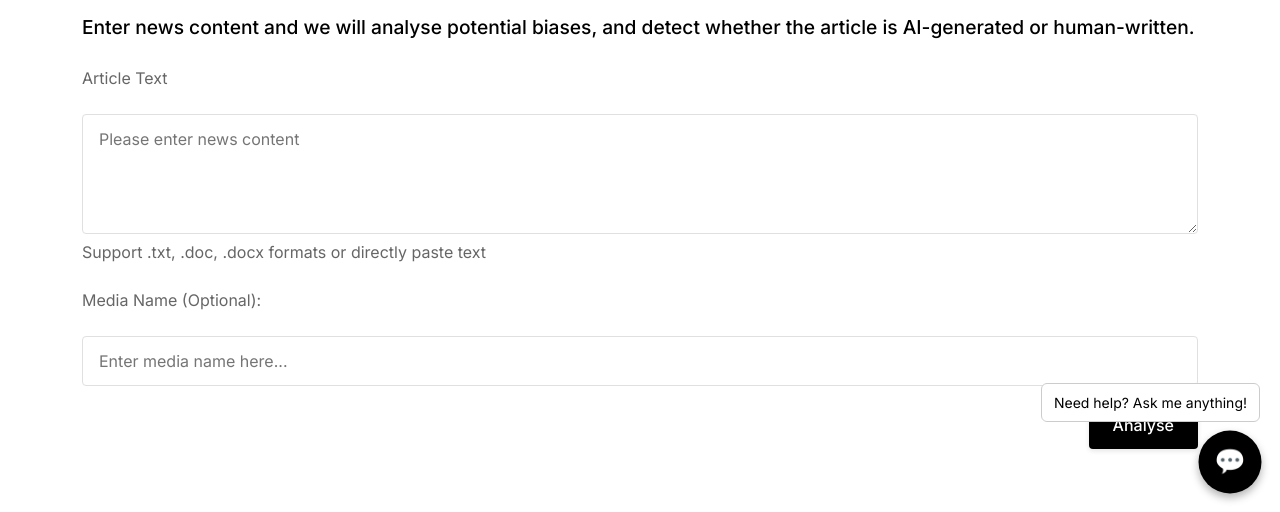
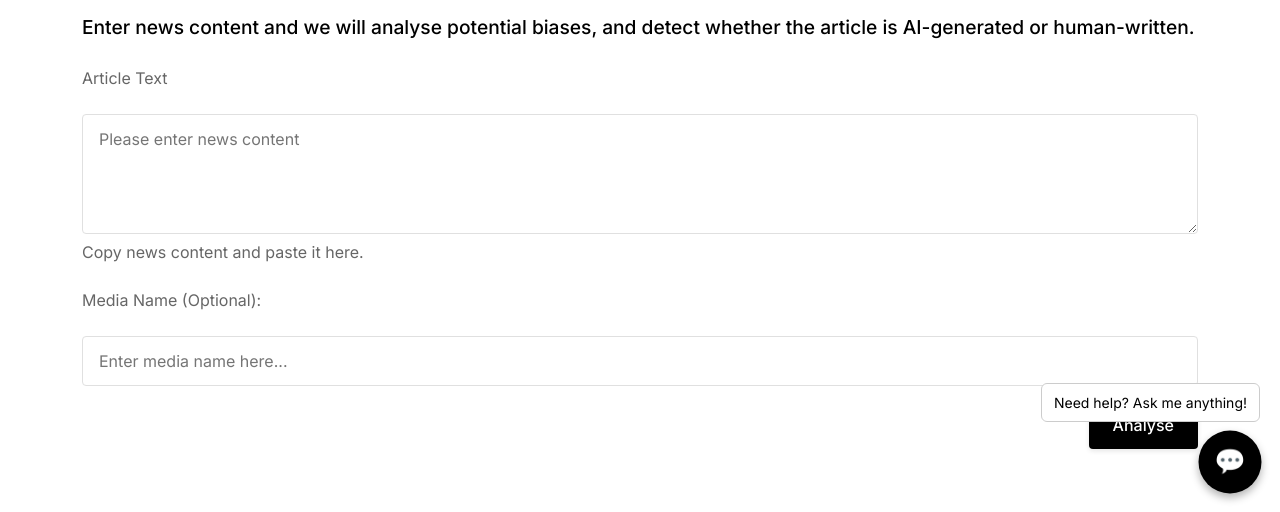
Before and after one commit to nwon-tech/iyakah-app, a website: page news-verification.html in a window 1280 px wide. Shown: the part 288-800 px from the top of the page. Drawn offline with nearby package versions, Linux system fonts and the light colour scheme; files whose address does not match are found by name.

Commit message:
changed description

```diff
--- a/news-verification.html
+++ b/news-verification.html
@@ -147,7 +147,7 @@
               required
             ></textarea>
 
-            <p>Support .txt, .doc, .docx formats or directly paste text</p>
+            <p>Copy news content and paste it here.</p>
 
             <!-- do not remove, line break purposes -->
             <p></p>
```
